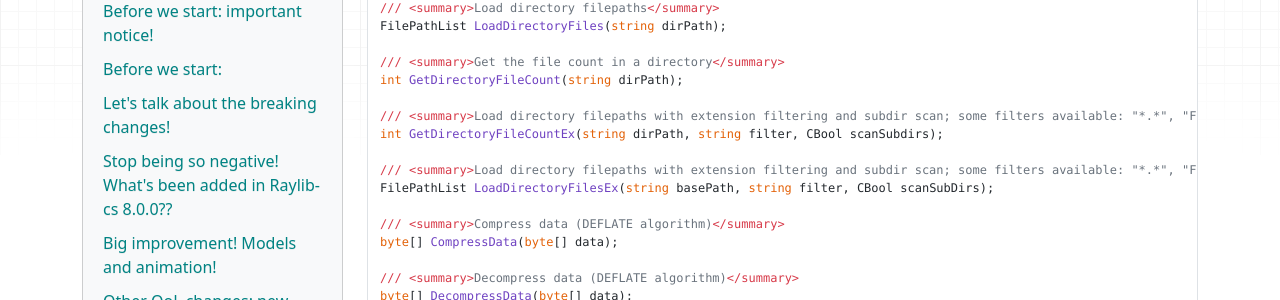
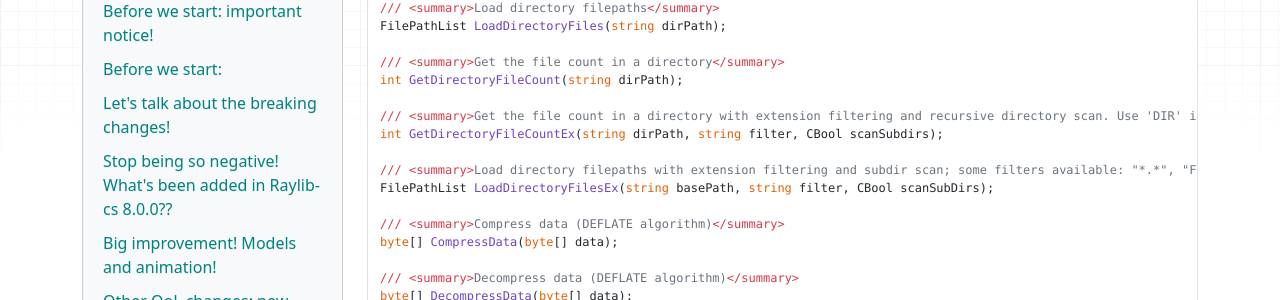
Before and after one commit to meatcorps/Documentation, an MkDocs documentation site: the page built from docs/raylibcs/release55to60.md, in a window 1280 px wide and 900 px high, scrolled down 8151 px. Shown: the part 151-451 px from the top of the window. Built offline with MkDocs 1.6.1, drawn with Linux system fonts in a browser that asks for light colours; nearby versions of some CDN libraries.

Commit message:
Clarify `GetDirectoryFileCountEx` summary in release notes

```diff
--- a/docs/raylibcs/release55to60.md
+++ b/docs/raylibcs/release55to60.md
@@ -351,7 +351,7 @@ FilePathList LoadDirectoryFiles(string dirPath);
 /// <summary>Get the file count in a directory</summary>
 int GetDirectoryFileCount(string dirPath);
 
-/// <summary>Load directory filepaths with extension filtering and subdir scan; some filters available: "*.*", "FILES*", "DIRS*"</summary>
+/// <summary>Get the file count in a directory with extension filtering and recursive directory scan. Use 'DIR' in the filter string to include directories in the result</summary>
 int GetDirectoryFileCountEx(string dirPath, string filter, CBool scanSubdirs);
 
 /// <summary>Load directory filepaths with extension filtering and subdir scan; some filters available: "*.*", "FILES*", "DIRS*"</summary>
```
